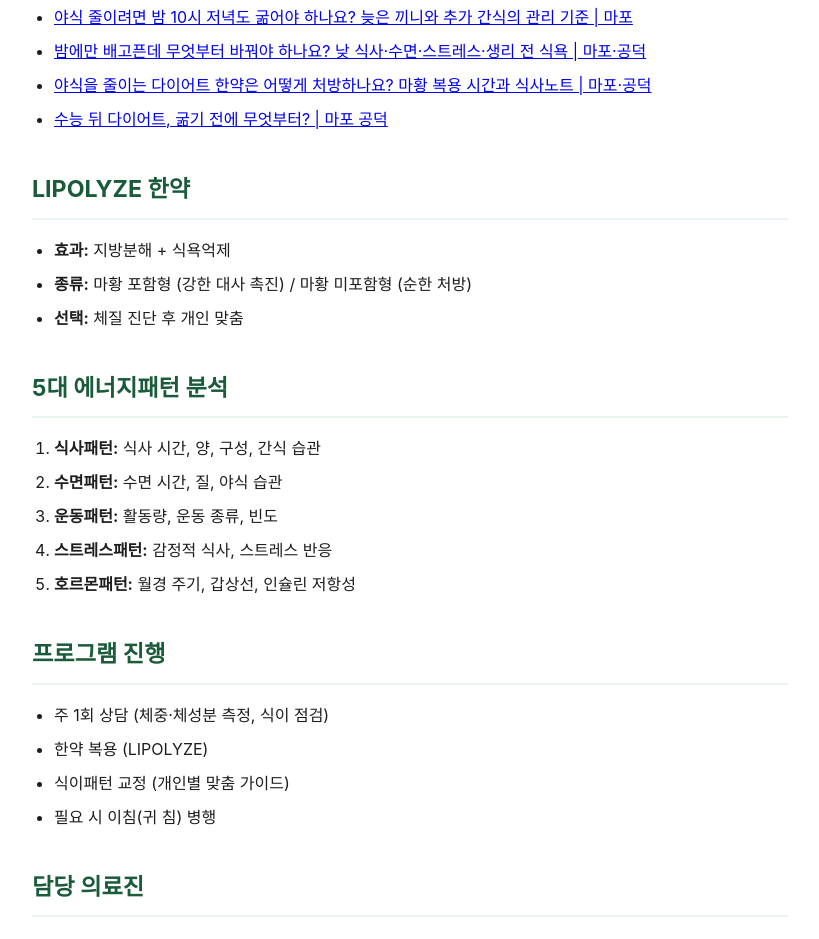
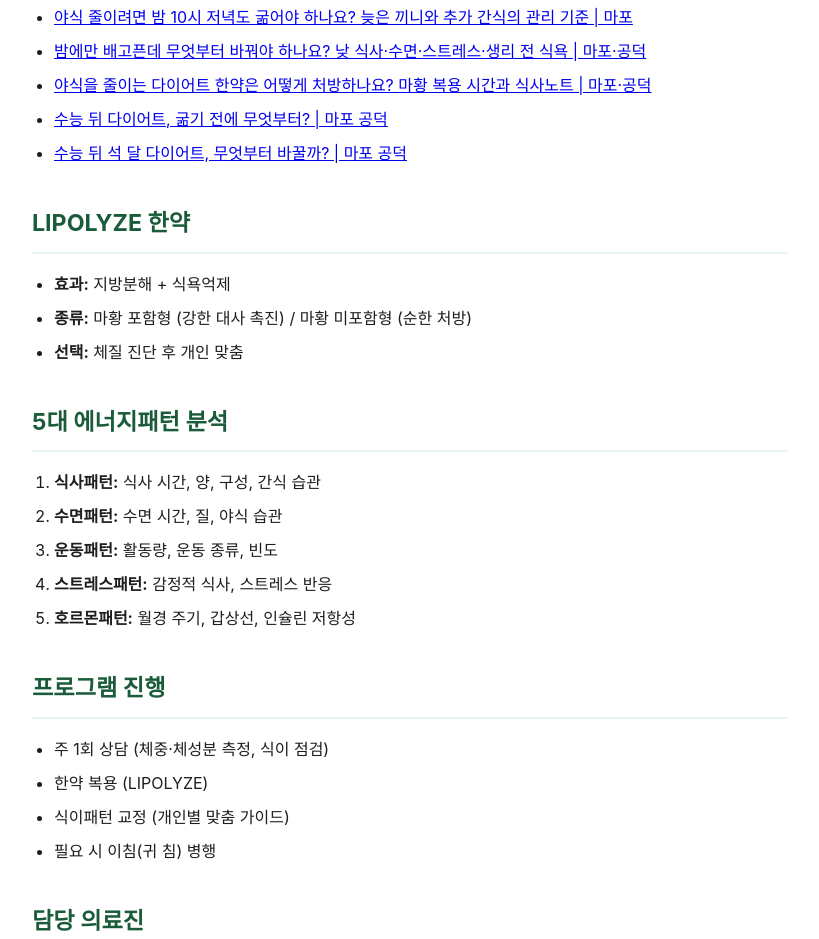
Before and after one commit to pshock45/docs-willbfine, a plain HTML site: page diet/index.html in a window 1280 px wide. Shown: the part 1730-2669 px from the top of the page, without its empty margins (230-1049 px from the left). Drawn offline with Linux system fonts and the light colour scheme.

Commit message:
Add/update docs for suneung-three-month-diet-order-mapo

```diff
--- a/diet/index.html
+++ b/diet/index.html
@@ -111,7 +111,7 @@
 <li><a href="./dinner-fasting-pattern-diet-mapo.html">공복시간은 저녁에 만드는 게 더 나을까요? 아침 지연보다 저녁 공복을 먼저 보는 이유</a></li>
 <li><a href="./obesity-aging-pattern-diet-mapo.html">비만이 노화를 앞당길 수 있나요? 마포 패턴다이어트가 보는 체중 관리의 기준</a></li>
 <li><a href="./pattern-diet-carnivore-lowcarb-plateau-mapo.html">카니보어 식단, 저탄고지는 언제 써야 할까요? 정체기에서만 선별 적용하는 기준</a></li>
-<li><a href="./wegovy-ozempic-side-effects-mapo.html">위고비·오젬픽, 시력 부작용이 걱정되면 어떻게 해야 하나요? 눈·복통 경고 신호와 중단 기준 | 마포</a></li><li><a href="./chuseok-holiday-diet-rules-mapo.html">추석 명절에는 다이어트 식단을 어떻게 먹어야 할까요? 식사·간식·음주 기준 | 마포</a></li><li><a href="./one-meal-a-day-satiety-pattern-diet-mapo.html">1일 1식 다이어트, 한 끼를 크게 먹으면 더 오래 배부를까요? | 마포</a></li><li><a href="./eating-slowly-20-minute-meal-pattern-diet-mapo.html">밥을 천천히 먹으면 정말 덜 먹게 되나요? 20분 식사의 기준 | 마포</a></li><li><a href="./wegovy-mounjaro-weight-plateau-mapo.html">위고비·마운자로를 맞는데 체중이 덜 빠지거나 멈췄다면 어떻게 하나요? | 마포 패턴다이어트</a></li><li><a href="./eppe-glp1-obesity-drug-mapo.html">에페 비만주사, 위고비·마운자로와 감량률을 비교해도 될까요? | 마포 패턴다이어트</a></li><li><a href="./glp1-stop-weight-maintenance-mapo.html">위고비·마운자로를 끊으면 다시 찔까요? 리포라이즈와 식사로 준비하는 유지기 | 마포 패턴다이어트</a></li><li><a href="./late-dinner-night-snacking-mapo.html">야식 줄이려면 밤 10시 저녁도 굶어야 하나요? 늦은 끼니와 추가 간식의 관리 기준 | 마포</a></li><li><a href="./night-hunger-causes-mapo.html">밤에만 배고픈데 무엇부터 바꿔야 하나요? 낮 식사·수면·스트레스·생리 전 식욕 | 마포·공덕</a></li><li><a href="./night-appetite-herbal-diet-mapo.html">야식을 줄이는 다이어트 한약은 어떻게 처방하나요? 마황 복용 시간과 식사노트 | 마포·공덕</a></li><li><a href="./suneung-after-diet-pattern-mapo.html">수능 뒤 다이어트, 굶기 전에 무엇부터? | 마포 공덕</a></li></ul>
+<li><a href="./wegovy-ozempic-side-effects-mapo.html">위고비·오젬픽, 시력 부작용이 걱정되면 어떻게 해야 하나요? 눈·복통 경고 신호와 중단 기준 | 마포</a></li><li><a href="./chuseok-holiday-diet-rules-mapo.html">추석 명절에는 다이어트 식단을 어떻게 먹어야 할까요? 식사·간식·음주 기준 | 마포</a></li><li><a href="./one-meal-a-day-satiety-pattern-diet-mapo.html">1일 1식 다이어트, 한 끼를 크게 먹으면 더 오래 배부를까요? | 마포</a></li><li><a href="./eating-slowly-20-minute-meal-pattern-diet-mapo.html">밥을 천천히 먹으면 정말 덜 먹게 되나요? 20분 식사의 기준 | 마포</a></li><li><a href="./wegovy-mounjaro-weight-plateau-mapo.html">위고비·마운자로를 맞는데 체중이 덜 빠지거나 멈췄다면 어떻게 하나요? | 마포 패턴다이어트</a></li><li><a href="./eppe-glp1-obesity-drug-mapo.html">에페 비만주사, 위고비·마운자로와 감량률을 비교해도 될까요? | 마포 패턴다이어트</a></li><li><a href="./glp1-stop-weight-maintenance-mapo.html">위고비·마운자로를 끊으면 다시 찔까요? 리포라이즈와 식사로 준비하는 유지기 | 마포 패턴다이어트</a></li><li><a href="./late-dinner-night-snacking-mapo.html">야식 줄이려면 밤 10시 저녁도 굶어야 하나요? 늦은 끼니와 추가 간식의 관리 기준 | 마포</a></li><li><a href="./night-hunger-causes-mapo.html">밤에만 배고픈데 무엇부터 바꿔야 하나요? 낮 식사·수면·스트레스·생리 전 식욕 | 마포·공덕</a></li><li><a href="./night-appetite-herbal-diet-mapo.html">야식을 줄이는 다이어트 한약은 어떻게 처방하나요? 마황 복용 시간과 식사노트 | 마포·공덕</a></li><li><a href="./suneung-after-diet-pattern-mapo.html">수능 뒤 다이어트, 굶기 전에 무엇부터? | 마포 공덕</a></li><li><a href="./suneung-three-month-diet-order-mapo.html">수능 뒤 석 달 다이어트, 무엇부터 바꿀까? | 마포 공덕</a></li></ul>
 
       <h2>LIPOLYZE 한약</h2>
       <ul>
```
Also changed, not shown: diet/suneung-three-month-diet-order-mapo.html (added, +1 -0 lines), docs/suneung-three-month-diet-order-mapo/index.html (added, +1 -0 lines), suneung-three-month-diet-order-mapo/index.html (added, +1 -0 lines).
